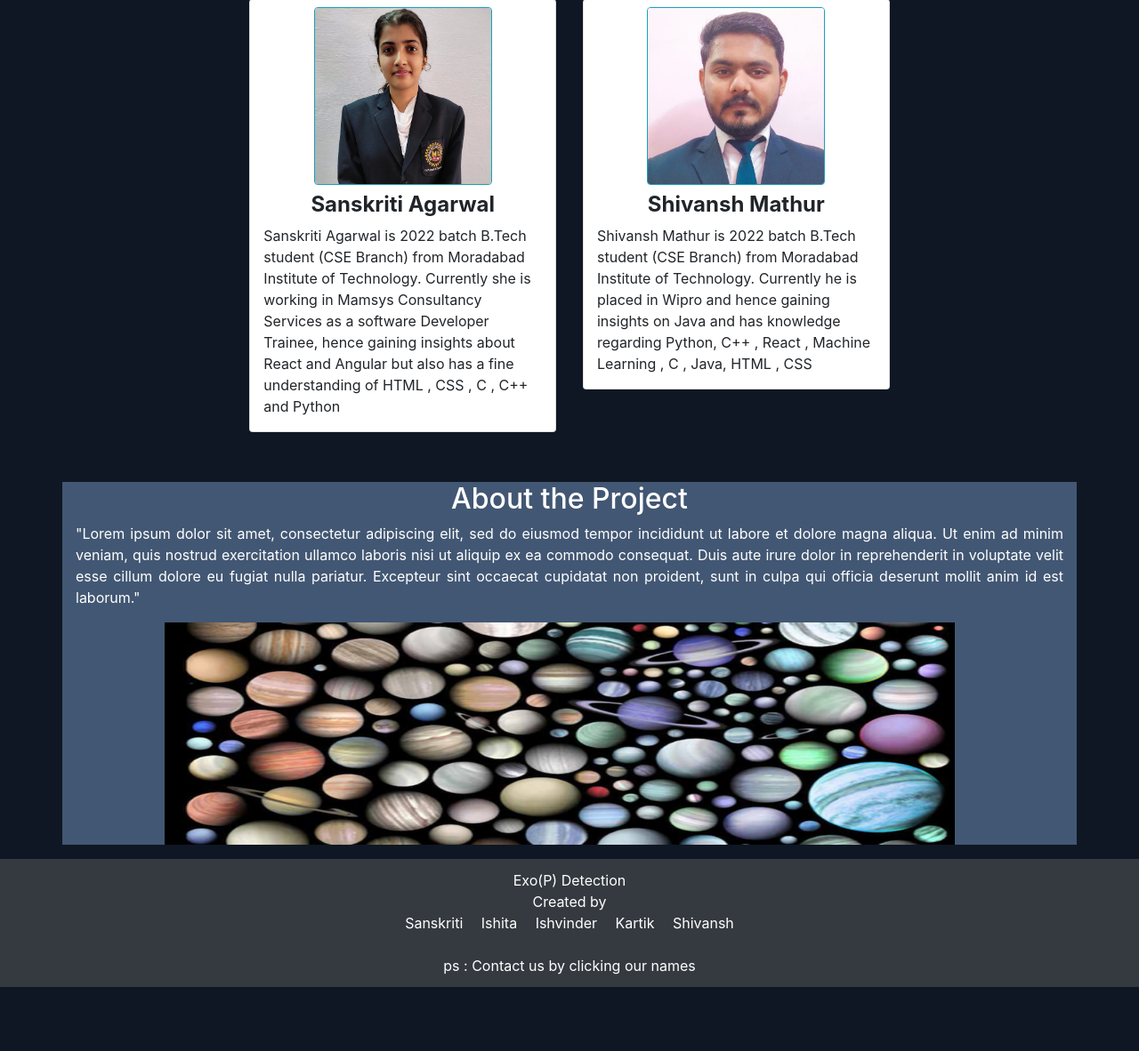
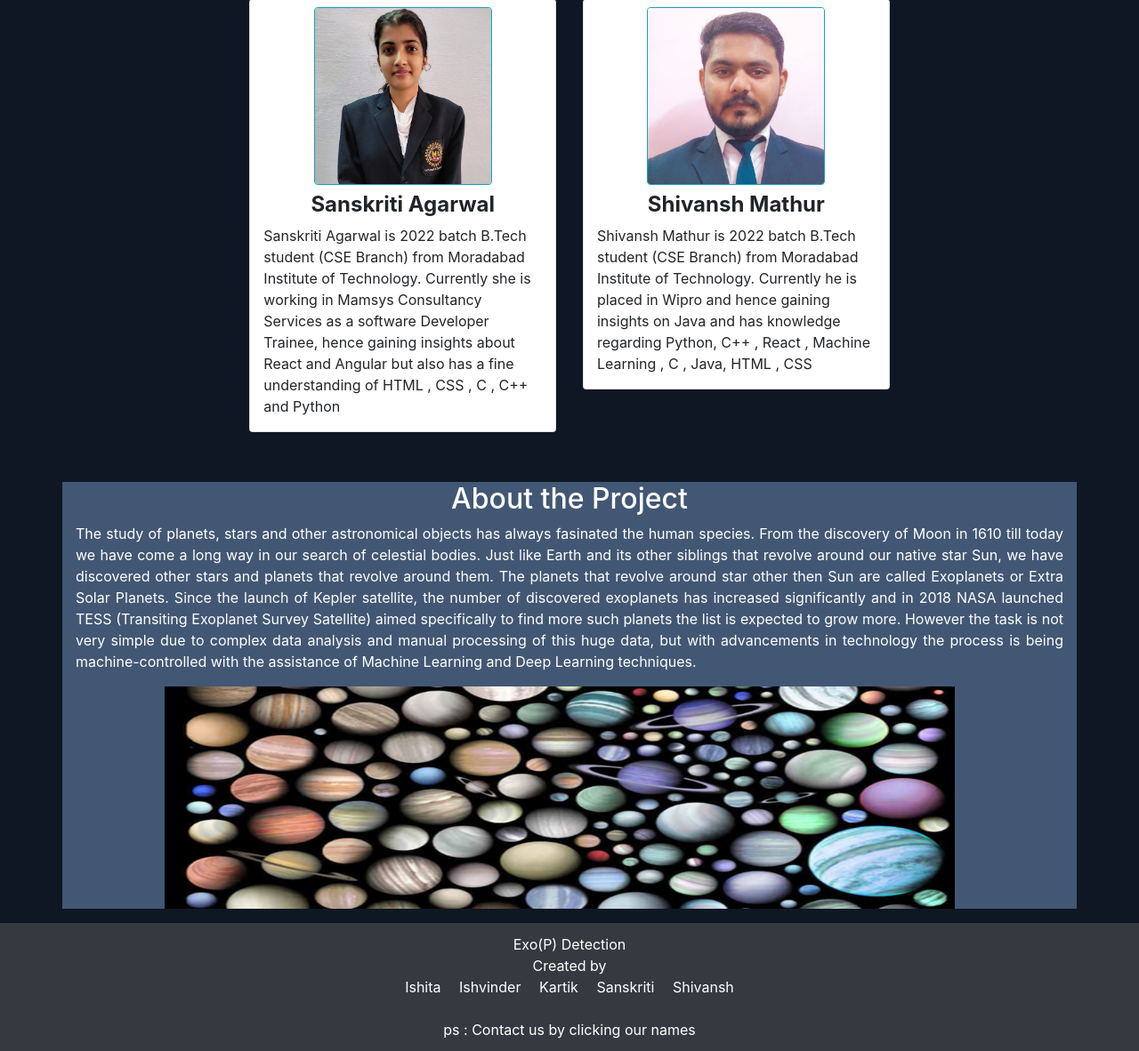
Before and after one commit to shivanshMathur07/exoplanet-detection, a Flask app: page /about in a window 1280 px wide. Shown: the part 496-1678 px from the top of the page at 89% size. Before the commit the page ends 1606 px from the top, so only its background shows below. Run offline with Flask 2, Linux system fonts and the light colour scheme; parts of the project's set-up code (start-up, migrations or seed data) failed here and were passed over; some libraries are stand-ins or nearby versions.

Commit message:
about project

```diff
--- a/web/prediction_helper/my_prediction.py
+++ b/web/prediction_helper/my_prediction.py
@@ -4,7 +4,7 @@ import pandas as pd
 import warnings
 warnings.filterwarnings(action='ignore')
 
-model_path = "web\prediction_helper\my_model.pickle"
+model_path = "exoplanet-detection\web\prediction_helper\my_model.pickle"
 
 pickle_in = open(model_path,"rb")
 trained_model = pickle.load(pickle_in)
--- a/web/templates/about.html
+++ b/web/templates/about.html
@@ -95,14 +95,16 @@
 <br> -->
 <div class="container">
   <div class="row">
-    <div class="col-md-12" style="background-color: #425773; width: 100%;">
+    <div class="col-md-12" style="background-color: #425773; width: 100%;" >
       <!-- <div style="background-color: #425773; width: 100%;" > -->
        <h2 style="color: #ffff; text-align: center;" >About the Project</h2>
-       <p style="color: #ffff; text-align: justify;">"Lorem ipsum dolor sit amet, consectetur adipiscing elit, sed do eiusmod tempor incididunt ut labore et dolore magna aliqua. Ut enim ad minim veniam, quis nostrud exercitation ullamco laboris nisi ut aliquip ex ea commodo consequat. Duis aute irure dolor in reprehenderit in voluptate velit esse cillum dolore eu fugiat nulla pariatur. Excepteur sint occaecat cupidatat non proident, sunt in culpa qui officia deserunt mollit anim id est laborum."</p>
+       <p style="color: #ffff; text-align: justify;">The study of planets, stars and other astronomical objects has always fasinated the human species. From the discovery of Moon in 1610 till today we have come a long way in our search of celestial bodies. Just like Earth and its other siblings that revolve around our native star Sun, we have discovered other stars and planets that revolve around them. The planets that revolve around star other then Sun are called Exoplanets or Extra Solar Planets.
+        Since the launch of Kepler satellite, the number of discovered exoplanets has increased significantly and in 2018 NASA launched TESS (Transiting Exoplanet Survey Satellite) aimed specifically to find more such planets the list is expected to grow more. However the task is not very simple due to complex data analysis and manual processing of this huge data, but with advancements in technology the process is being machine-controlled with the assistance of Machine Learning and Deep Learning techniques.</p>
       <img  src="{{url_for('static',filename='exoplanets.png')}}"
       style="align-items: center; margin-left: 100px;
       width: 80%;
-      height: 250px"/>
+      height: 250px"
+      />
       </div>
     </div>
   <!-- </div> -->
--- a/web/templates/footer.html
+++ b/web/templates/footer.html
@@ -1,13 +1,7 @@
 <footer class="p-2 bg-dark text-white text-center mt-3">
   <div class="container my-1">
     Exo(P) Detection <br />Created by <br />
-    <a
-      target="blank"
-      href="https://www.linkedin.com/in/sanskritiagarwal2911/"
-      class="text-white mx-2"
-      style="text-decoration: none"
-      >Sanskriti</a
-    >
+
     <a
       target="blank"
       href="https://www.linkedin.com/in/ishita-rastogi-a00539209/"
@@ -30,6 +24,14 @@
       >Kartik</a
     >
     <a
+    target="blank"
+    href="https://www.linkedin.com/in/sanskritiagarwal2911/"
+    class="text-white mx-2"
+    style="text-decoration: none"
+    >Sanskriti</a
+  >
+
+    <a
       target="blank"
       href="https://www.linkedin.com/in/shivanshmathurr/"
       class="text-white mx-2"
--- a/web/templates/navbar.html
+++ b/web/templates/navbar.html
@@ -1,8 +1,11 @@
 <nav class="navbar navbar-expand-lg navbar-dark bg-dark">
     <div class="container-fluid">
         <a href="/" class="navbar-brand">Exo(P) Detection</a>
-        <button type="button" class="navbar-toggler" data-bs-toggle="collapse" data-bs-target="#navbarCollapse">
-            <span class="navbar-toggler-icon"></span>
+        <button type="button" class="navbar-toggler" data-bs-toggle="collapse" area-controls="navbarCollapse" data-bs-target="#navbarCollapse">
+            <span class="navbar-toggler-icon">
+
+            </span>
+
         </button>
         <div class="collapse navbar-collapse" id="navbarCollapse">
             <div class="navbar-nav">
```
